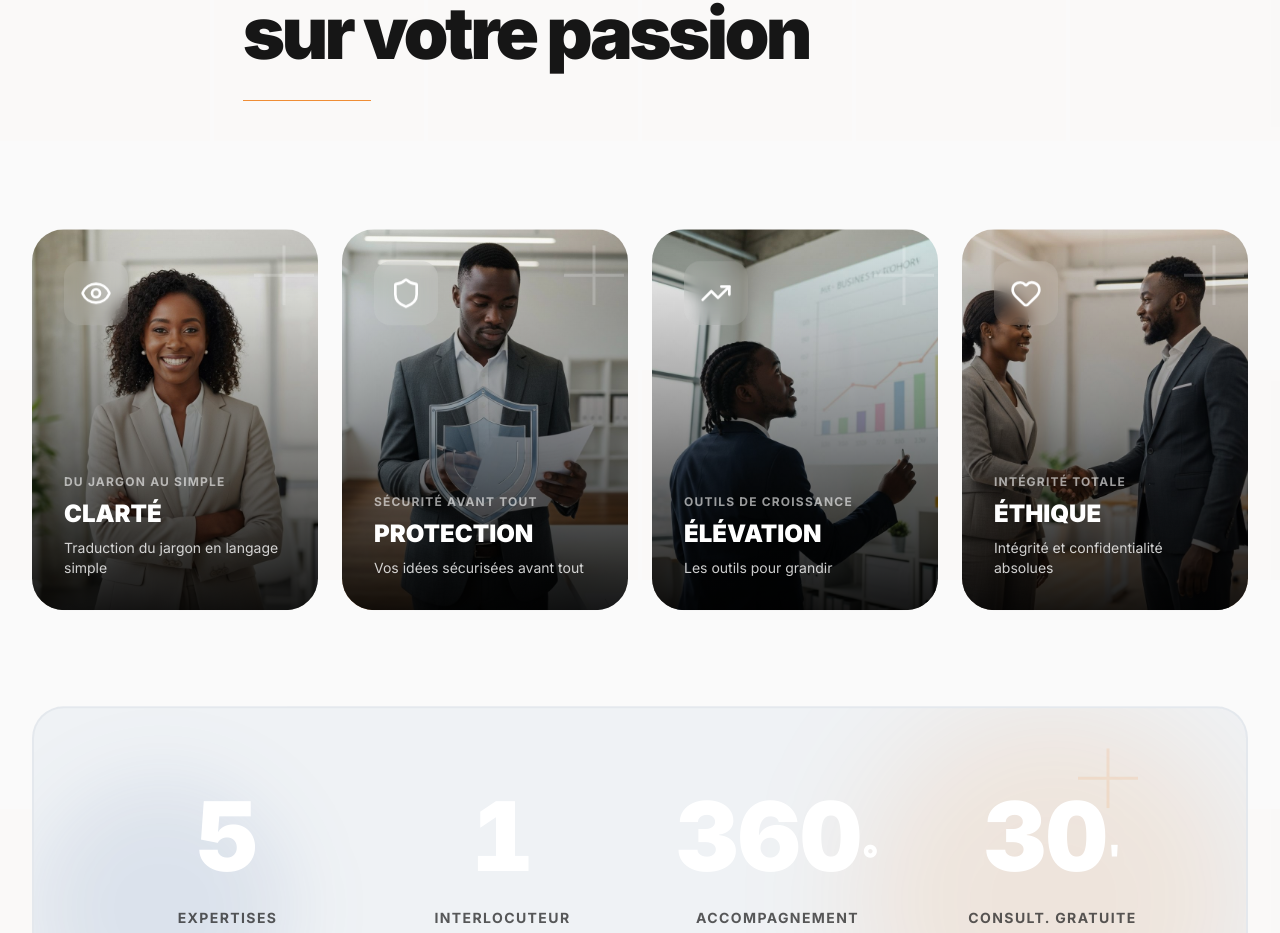
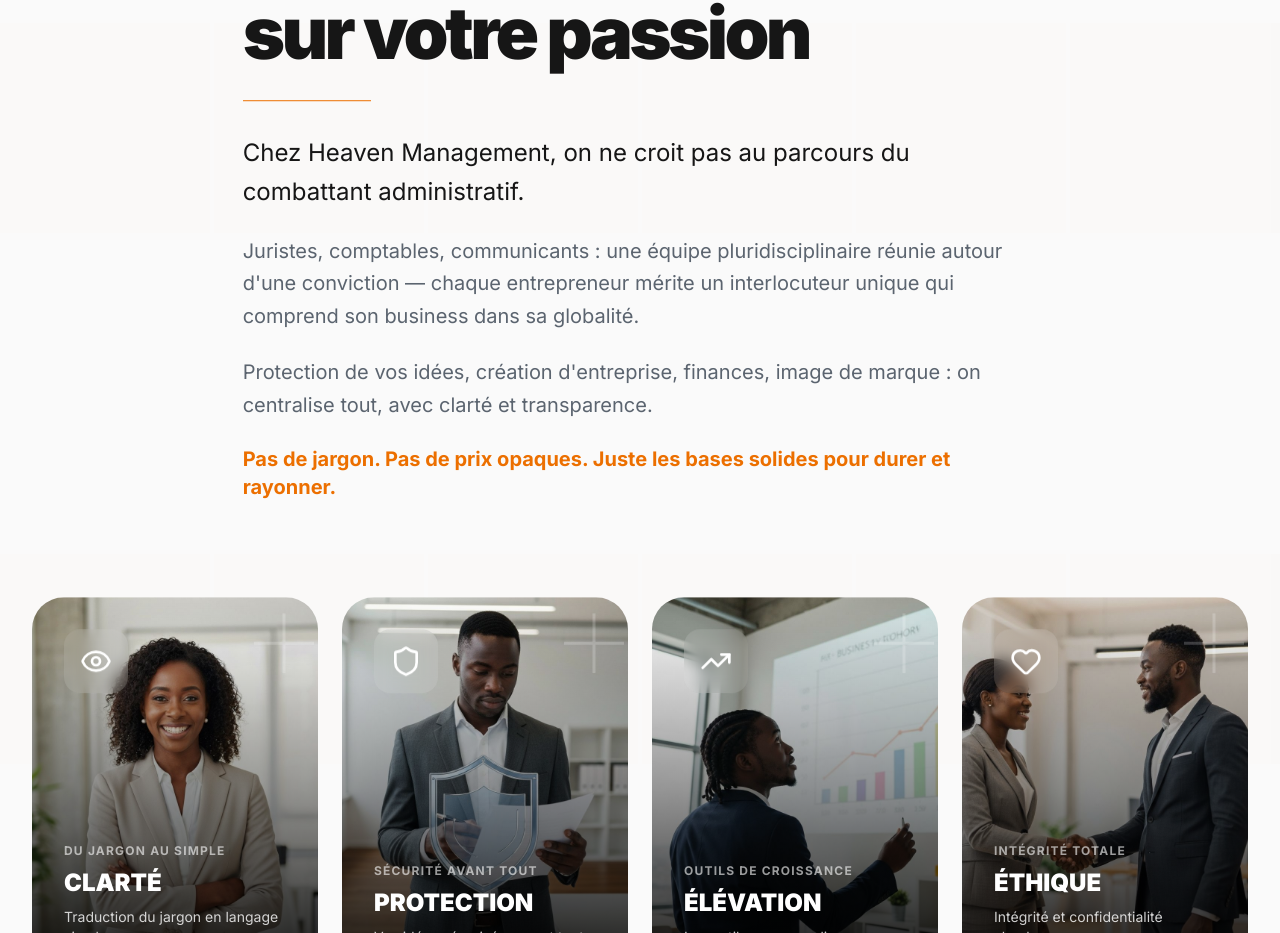
Before and after one commit to loembs/heaven_management, a Next.js app: page / in a window 1280 px wide. Shown: the part 3430-4363 px from the top of the page. Built offline with nearby package versions, Linux system fonts and the light colour scheme.

Commit message:
updates003

```diff
--- a/components/about-section.tsx
+++ b/components/about-section.tsx
@@ -175,6 +175,22 @@ export function AboutSection() {
               <div className="w-32 mb-8">
                 <AnimatedLine />
               </div>
+
+              {/* Mission statement */}
+              <div className="max-w-3xl space-y-6">
+                <p className="text-xl lg:text-2xl text-foreground leading-relaxed">
+                  Chez Heaven Management, on ne croit pas au parcours du combattant administratif.
+                </p>
+                <p className="text-lg lg:text-xl text-muted-foreground leading-relaxed">
+                  Juristes, comptables, communicants : une équipe pluridisciplinaire réunie autour d'une conviction — chaque entrepreneur mérite un interlocuteur unique qui comprend son business dans sa globalité.
+                </p>
+                <p className="text-lg lg:text-xl text-muted-foreground leading-relaxed">
+                  Protection de vos idées, création d'entreprise, finances, image de marque : on centralise tout, avec clarté et transparence.
+                </p>
+                <p className="text-lg lg:text-xl text-primary font-bold">
+                  Pas de jargon. Pas de prix opaques. Juste les bases solides pour durer et rayonner.
+                </p>
+              </div>
             </FloatingElement>
           </div>
         </div>
```
